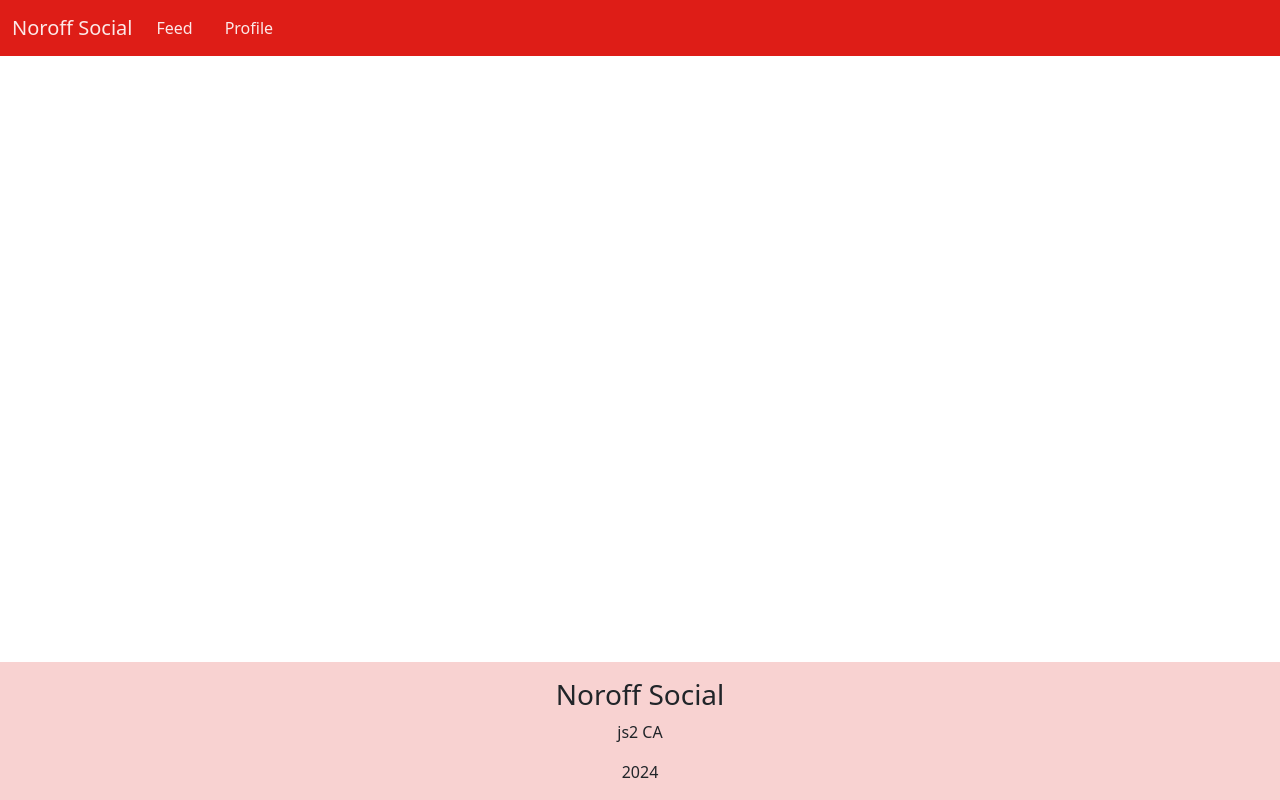
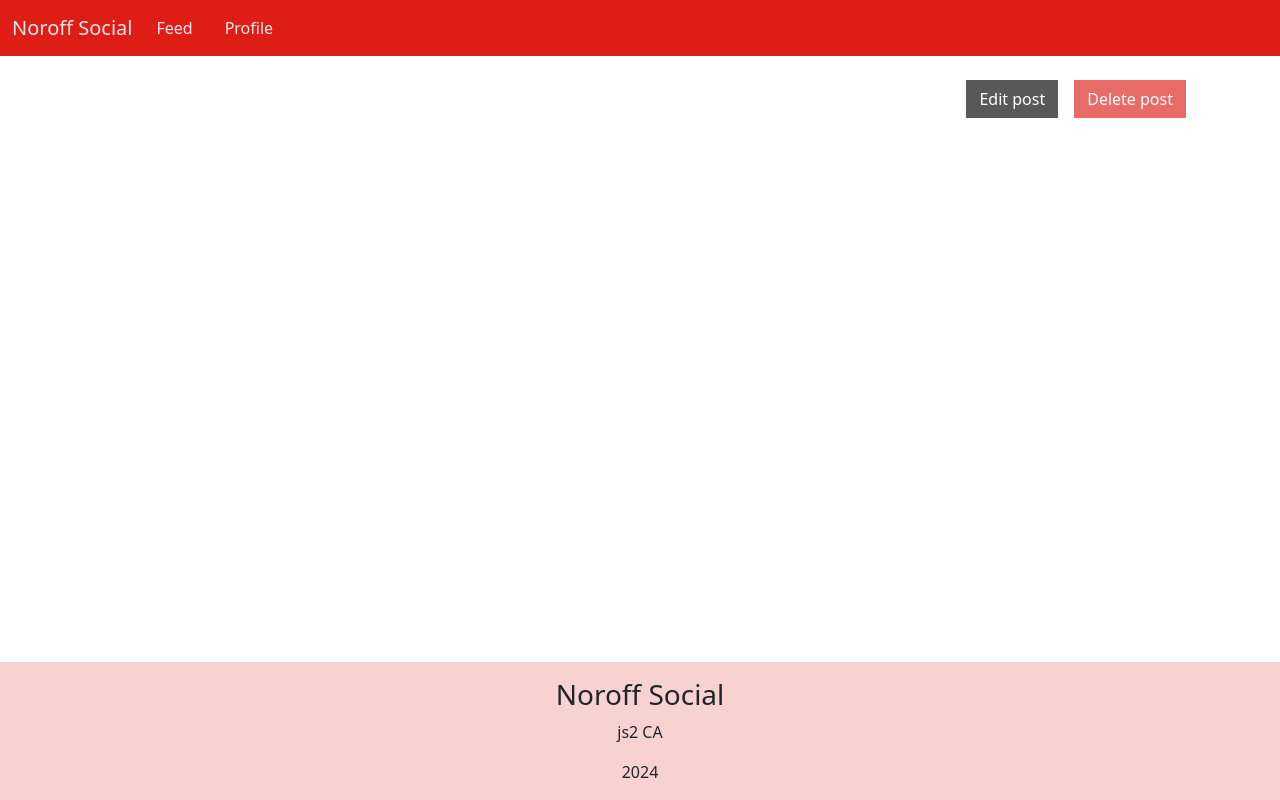
Before and after one commit to ebejmo/js2, a website with bundled scripts: page feed/posts/post/index.html in a window 1280 px wide. Built offline with nearby package versions, Linux system fonts and the light colour scheme.

Commit message:
Edit and delete buttons

```diff
--- a/feed/posts/post/index.html
+++ b/feed/posts/post/index.html
@@ -51,6 +51,26 @@
         <div class="row">
           <div class="mb-4 mb-lg-0 d-flex flex-column" id="postContent"></div>
         </div>
+        <div class="container">
+          <div class="d-grid gap-2 d-md-flex justify-content-md-end">
+            <button
+              class="btn btn-secondary me-md-2"
+              id="editBtn"
+              type="button"
+              disabled
+            >
+              Edit post
+            </button>
+            <button
+              class="btn btn-primary"
+              id="deleteBtn"
+              type="button"
+              disabled
+            >
+              Delete post
+            </button>
+          </div>
+        </div>
       </div>
     </main>
     <footer class="mt-auto text-center bg-primary-subtle">
```
Also changed, not shown: feed/posts/index.html (+4 -1 lines).
